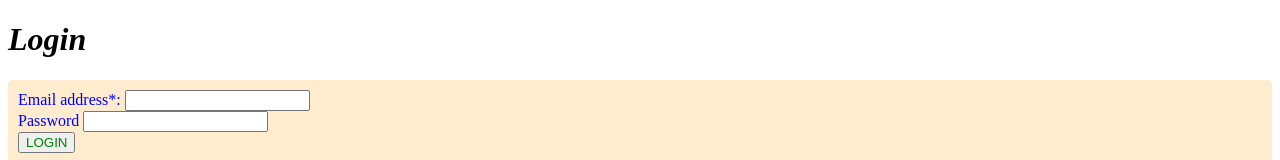
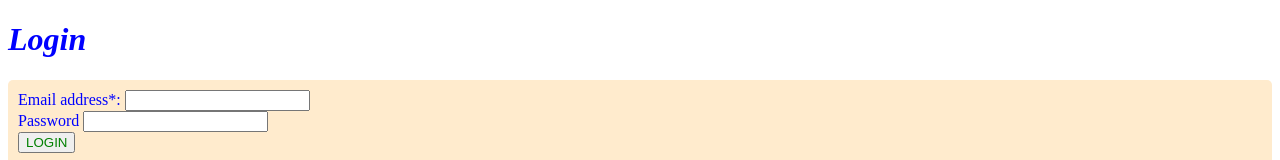
Before and after one commit to kasimma5/signup-page, a plain HTML site: page login.html in a window 1280 px wide. Shown: the top 160 px of the page. Drawn offline with Linux system fonts and the light colour scheme.

Commit message:
Update h1 font color in login page

```diff
--- a/login.html
+++ b/login.html
@@ -6,7 +6,7 @@
     <title>login/sign up</title>
 </head>
 <body>
-    <h1 style="font-style: oblique;">Login</h1>
+    <h1 style="font-style: oblique; color: blue;">Login</h1>
     <div style="color: blue; background-color:blanchedalmond; padding: 10px; border-radius: 5px;">
         <form action="ts/tg/jk" method="get">
         <label for="email">Email address*:</label>
```
